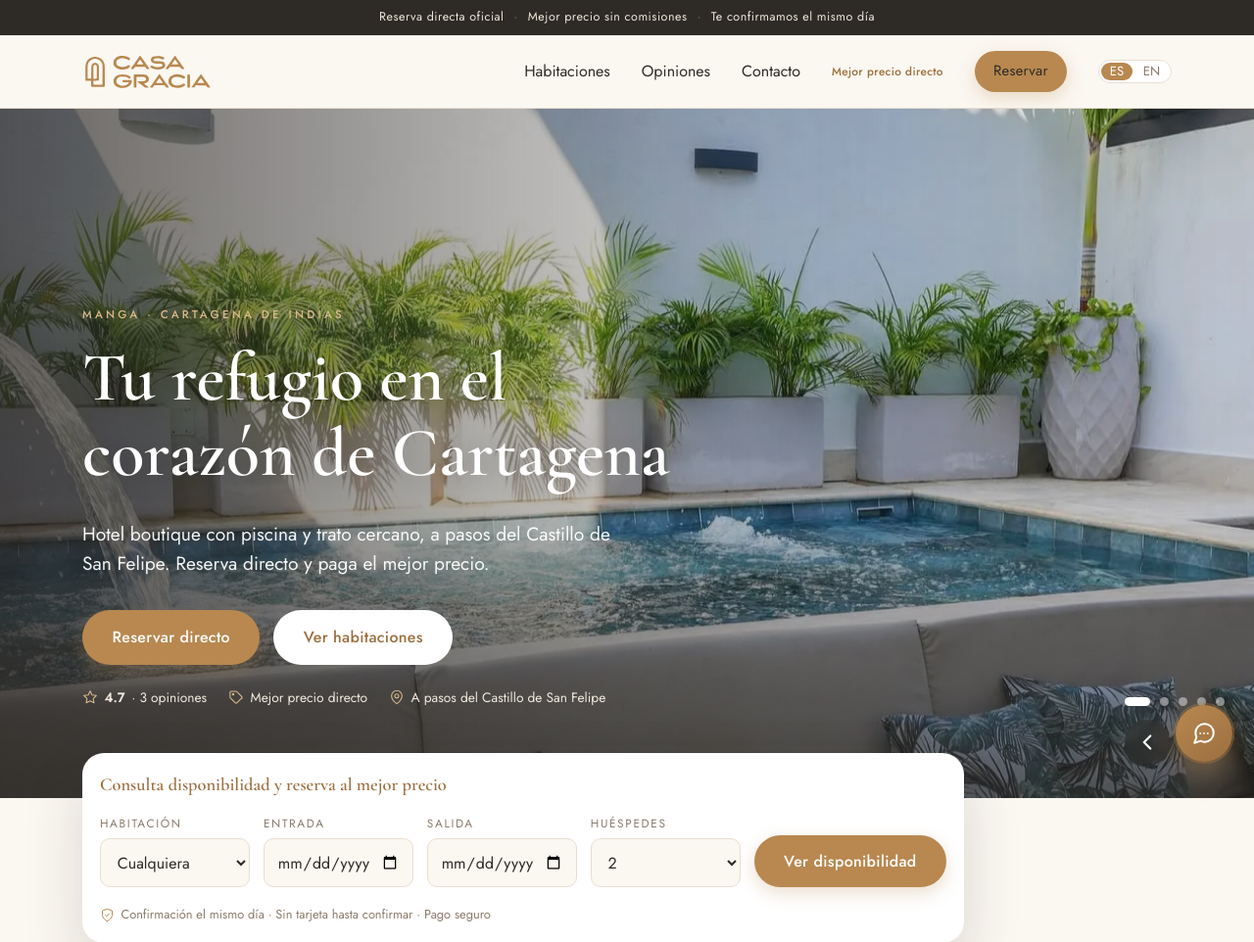
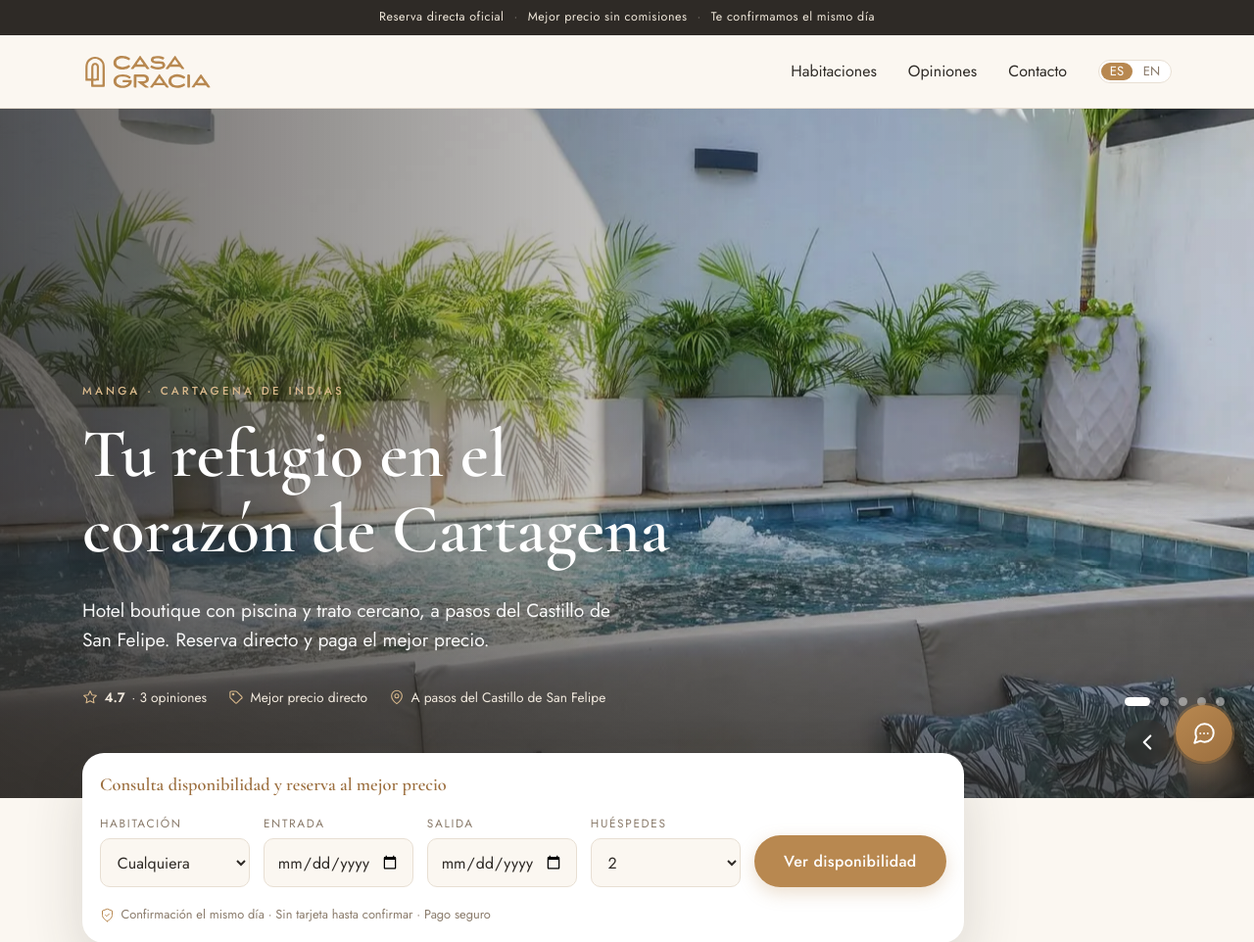
Before and after one commit to Jmyukopila/Pagina-web-casa-gracia-, a FastAPI app: page / in a window 1280 px wide. Shown: the top 962 px of the page at 98% size. Run offline with FastAPI, Linux system fonts and the light colour scheme; data comes from the database, SQL or seed files in the repository; data that the repository does not hold is empty; some libraries are stand-ins or nearby versions.

Commit message:
feat(home): quita CTAs del hero, banda de cierre y botón Reservar del nav
- Elimina los botones "Reservar directo" y "Ver habitaciones" del hero.
- Elimina la banda de cierre "Reserva directa" completa.
- Quita el botón "Reservar" (y el hint) del nav superior.

Co-Authored-By: Claude Opus 4.8 <noreply@anthropic.com>

```diff
--- a/web/app/templates/base.html
+++ b/web/app/templates/base.html
@@ -91,8 +91,6 @@
       <a href="/habitaciones">{{ t("Habitaciones") }}</a>
       <a href="/opiniones">{{ t("Opiniones") }}</a>
       <a href="/contacto">{{ t("Contacto") }}</a>
-      <span class="nav__hint">{{ t("Mejor precio directo") }}</span>
-      <a class="btn btn--sm" href="/reservar">{{ t("Reservar") }}</a>
       <span class="lang-switch">
         <a href="?lang=es" class="{{ 'is-active' if lang == 'es' else '' }}">ES</a>
         <a href="?lang=en" class="{{ 'is-active' if lang == 'en' else '' }}">EN</a>
--- a/web/app/templates/index.html
+++ b/web/app/templates/index.html
@@ -29,10 +29,6 @@
       <div class="eyebrow">Manga · Cartagena de Indias</div>
       <h1>{{ t("Tu refugio en el corazón de Cartagena") }}</h1>
       <p>{{ t("Hotel boutique con piscina y trato cercano, a pasos del Castillo de San Felipe. Reserva directo y paga el mejor precio.") }}</p>
-      <div class="hero__cta">
-        <a class="btn" href="/reservar">{{ t("Reservar directo") }}</a>
-        <a class="btn btn--light" href="/habitaciones">{{ t("Ver habitaciones") }}</a>
-      </div>
       <ul class="hero__trust">
         {% if rating_count %}
         <li>{{ icon('star', 16) }} <strong>{{ rating_avg }}</strong> · {{ t("{n} opiniones").format(n=rating_count) }}</li>
@@ -188,15 +184,4 @@
   </div>
 </section>
 
-<!-- Closing CTA -->
-<section class="cta-final">
-  <div class="container center">
-    <div class="eyebrow">{{ t("Reserva directa") }}</div>
-    <h2>{{ t("Tu estadía en Cartagena empieza aquí") }}</h2>
-    <p>{{ t("Asegura tu habitación al mejor precio, directo con nosotros.") }}</p>
-    <a class="btn btn--light" href="/reservar">{{ t("Reservar ahora") }}</a>
-    <p class="cta-final__note">{{ t("Mejor precio · Sin comisiones · Pago seguro") }}</p>
-  </div>
-</section>
-
 {% endblock %}
```
